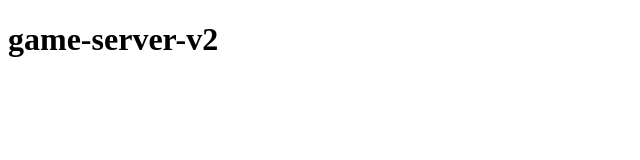
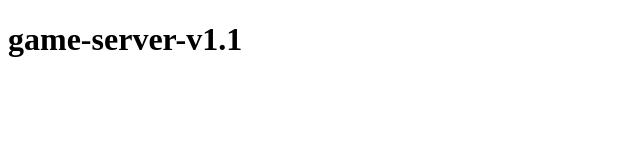
Before and after one commit to ske12-esj-final-project/jes-game-server, a website: page index.html in a window 1280 px wide. Shown: the full height of the page, 0-640 px from the left. Drawn offline with Linux system fonts and the light colour scheme.

Commit message:
update index.html

```diff
--- a/index.html
+++ b/index.html
@@ -7,6 +7,6 @@
     <title>game-server</title>
 </head>
 <body>
-    <h1>game-server-v2</h1>
+    <h1>game-server-v1.1</h1>
 </body>
 </html>
```
